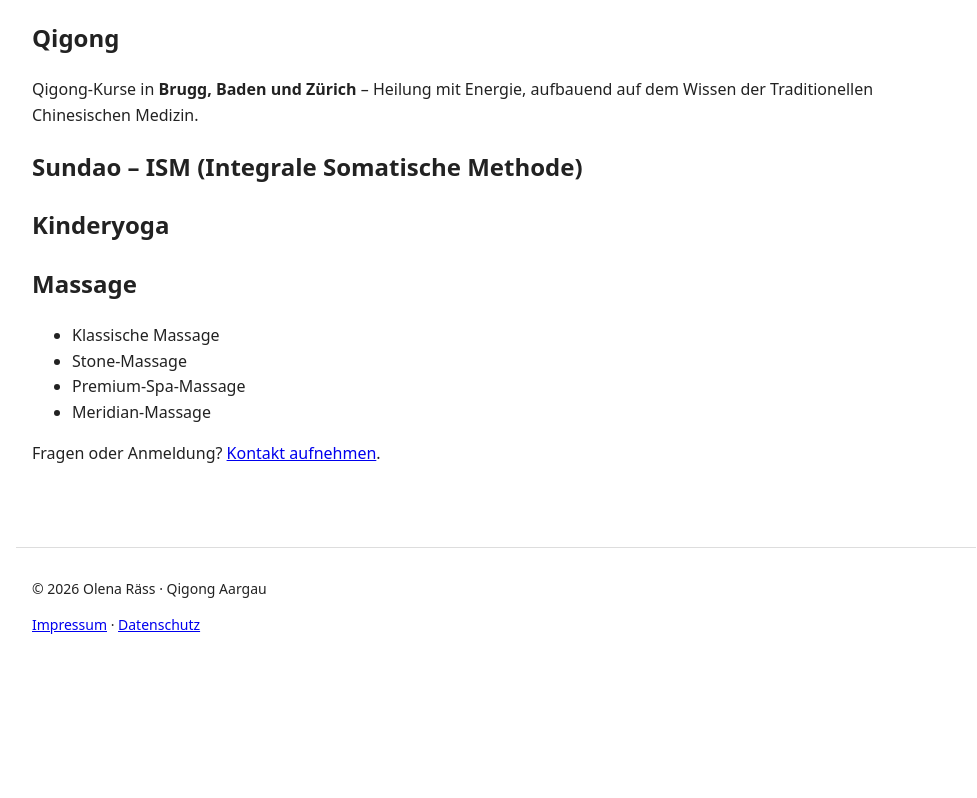
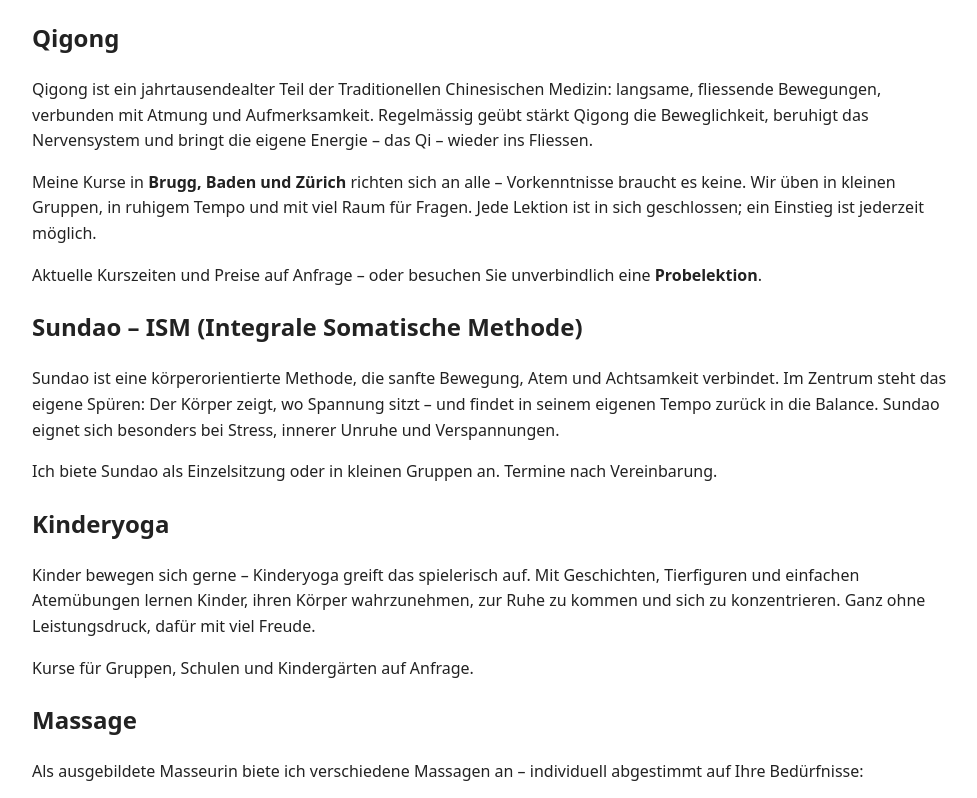
Before and after one commit to qigongaargau/my-page, a plain HTML site: page kurse.html in a window 1280 px wide. Shown: the part 151-949 px from the top of the page, without its empty margins (144-1121 px from the left). Before the commit the page ends 804 px from the top, so only its background shows below. Drawn offline with Linux system fonts and the light colour scheme.

Commit message:
Go live: remove preview password, add Kurse content, expand Über mich
- Delete functions/_middleware.js (Basic Auth); site is now public
- Kurse: descriptions for Qigong, Sundao, Kinderyoga, Massage;
  concrete times/prices stay 'auf Anfrage' until confirmed
- Über mich: personal paragraphs on motivation and teaching style
- README/CLAUDE.md updated to reflect go-live state

Co-Authored-By: Claude Fable 5 <noreply@anthropic.com>

```diff
--- a/kurse.html
+++ b/kurse.html
@@ -25,36 +25,72 @@
   <section>
     <h2>Qigong</h2>
     <p>
-      Qigong-Kurse in <strong>Brugg, Baden und Zürich</strong> – Heilung mit
-      Energie, aufbauend auf dem Wissen der Traditionellen Chinesischen
-      Medizin.
+      Qigong ist ein jahrtausendealter Teil der Traditionellen Chinesischen
+      Medizin: langsame, fliessende Bewegungen, verbunden mit Atmung und
+      Aufmerksamkeit. Regelmässig geübt stärkt Qigong die Beweglichkeit,
+      beruhigt das Nervensystem und bringt die eigene Energie – das Qi –
+      wieder ins Fliessen.
     </p>
-    <p><!-- TODO: Kursplan (Wochentage, Zeiten), genaue Kursorte, Preise --></p>
+    <p>
+      Meine Kurse in <strong>Brugg, Baden und Zürich</strong> richten sich an
+      alle – Vorkenntnisse braucht es keine. Wir üben in kleinen Gruppen, in
+      ruhigem Tempo und mit viel Raum für Fragen. Jede Lektion ist in sich
+      geschlossen; ein Einstieg ist jederzeit möglich.
+    </p>
+    <p>
+      Aktuelle Kurszeiten und Preise auf Anfrage – oder besuchen Sie
+      unverbindlich eine <strong>Probelektion</strong>.
+    </p>
   </section>
 
   <section>
     <h2>Sundao – ISM (Integrale Somatische Methode)</h2>
-    <p><!-- TODO: Beschreibung Sundao/ISM, Termine, Ort, Preise --></p>
+    <p>
+      Sundao ist eine körperorientierte Methode, die sanfte Bewegung, Atem
+      und Achtsamkeit verbindet. Im Zentrum steht das eigene Spüren: Der
+      Körper zeigt, wo Spannung sitzt – und findet in seinem eigenen Tempo
+      zurück in die Balance. Sundao eignet sich besonders bei Stress,
+      innerer Unruhe und Verspannungen.
+    </p>
+    <p>
+      Ich biete Sundao als Einzelsitzung oder in kleinen Gruppen an.
+      Termine nach Vereinbarung.
+    </p>
   </section>
 
   <section>
     <h2>Kinderyoga</h2>
-    <p><!-- TODO: Beschreibung Kinderyoga-Angebot, Termine, Ort, Preise --></p>
+    <p>
+      Kinder bewegen sich gerne – Kinderyoga greift das spielerisch auf.
+      Mit Geschichten, Tierfiguren und einfachen Atemübungen lernen Kinder,
+      ihren Körper wahrzunehmen, zur Ruhe zu kommen und sich zu
+      konzentrieren. Ganz ohne Leistungsdruck, dafür mit viel Freude.
+    </p>
+    <p>
+      Kurse für Gruppen, Schulen und Kindergärten auf Anfrage.
+    </p>
   </section>
 
   <section>
     <h2>Massage</h2>
+    <p>
+      Als ausgebildete Masseurin biete ich verschiedene Massagen an –
+      individuell abgestimmt auf Ihre Bedürfnisse:
+    </p>
     <ul>
-      <li>Klassische Massage</li>
-      <li>Stone-Massage</li>
-      <li>Premium-Spa-Massage</li>
-      <li>Meridian-Massage</li>
+      <li><strong>Klassische Massage</strong> – löst Verspannungen und fördert die Durchblutung</li>
+      <li><strong>Stone-Massage</strong> – wohltuende Tiefenentspannung mit warmen Steinen</li>
+      <li><strong>Premium-Spa-Massage</strong> – die grosse Auszeit für Körper und Geist</li>
+      <li><strong>Meridian-Massage</strong> – arbeitet entlang der Energiebahnen der TCM</li>
     </ul>
-    <p><!-- TODO: Dauer, Preise, Terminvereinbarung --></p>
+    <p>
+      Termine nach Vereinbarung, Preise auf Anfrage.
+    </p>
   </section>
 
   <p>
-    Fragen oder Anmeldung? <a href="/kontakt.html">Kontakt aufnehmen</a>.
+    Fragen, Anmeldung oder Probelektion?
+    <a href="/kontakt.html">Kontakt aufnehmen</a> – ich freue mich auf Sie.
   </p>
 </main>
 
```
Also changed, not shown: functions/_middleware.js (deleted, +0 -26 lines), ueber-mich.html (+25 -1 lines), 2 other files.
